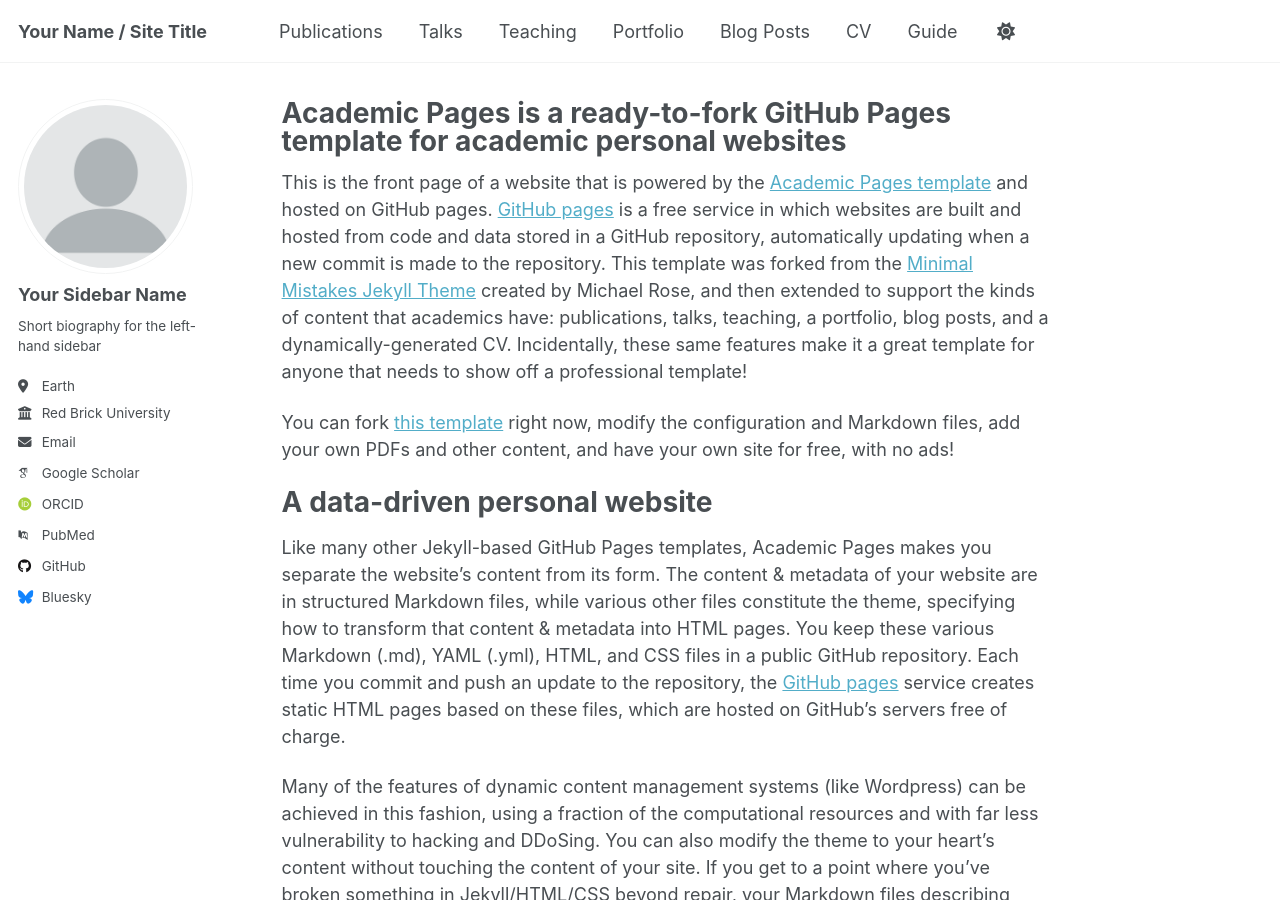
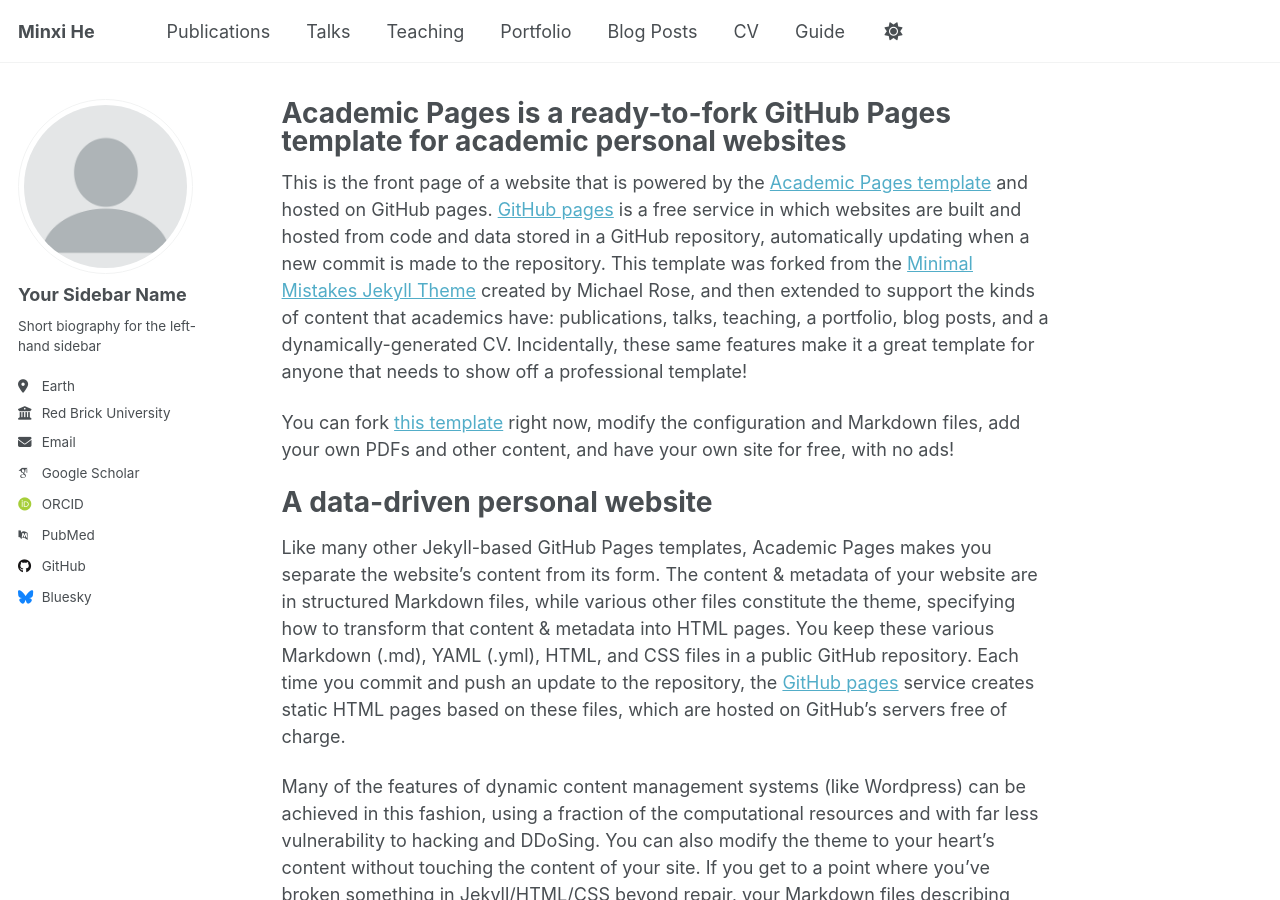
Before and after one commit to heminxi/heminxi.github.io, a Jekyll site: the page built from _pages/about.md, in a window 1280 px wide and 900 px high. Built offline with Jekyll 4.4.1, drawn with Linux system fonts in a browser that asks for light colours; some web fonts are replaced; a script that is not in the unit is left out.

Commit message:
Update _config.yml

```diff
--- a/_config.yml
+++ b/_config.yml
@@ -9,7 +9,7 @@
 # Basic Site Settings
 locale                   : "en-US"
 site_theme               : "default"
-title                    : "Your Name / Site Title"
+title                    : "Minxi He"
 title_separator          : "-"
 name                     : &name "Your Name"
 description              : &description "personal description"
```
